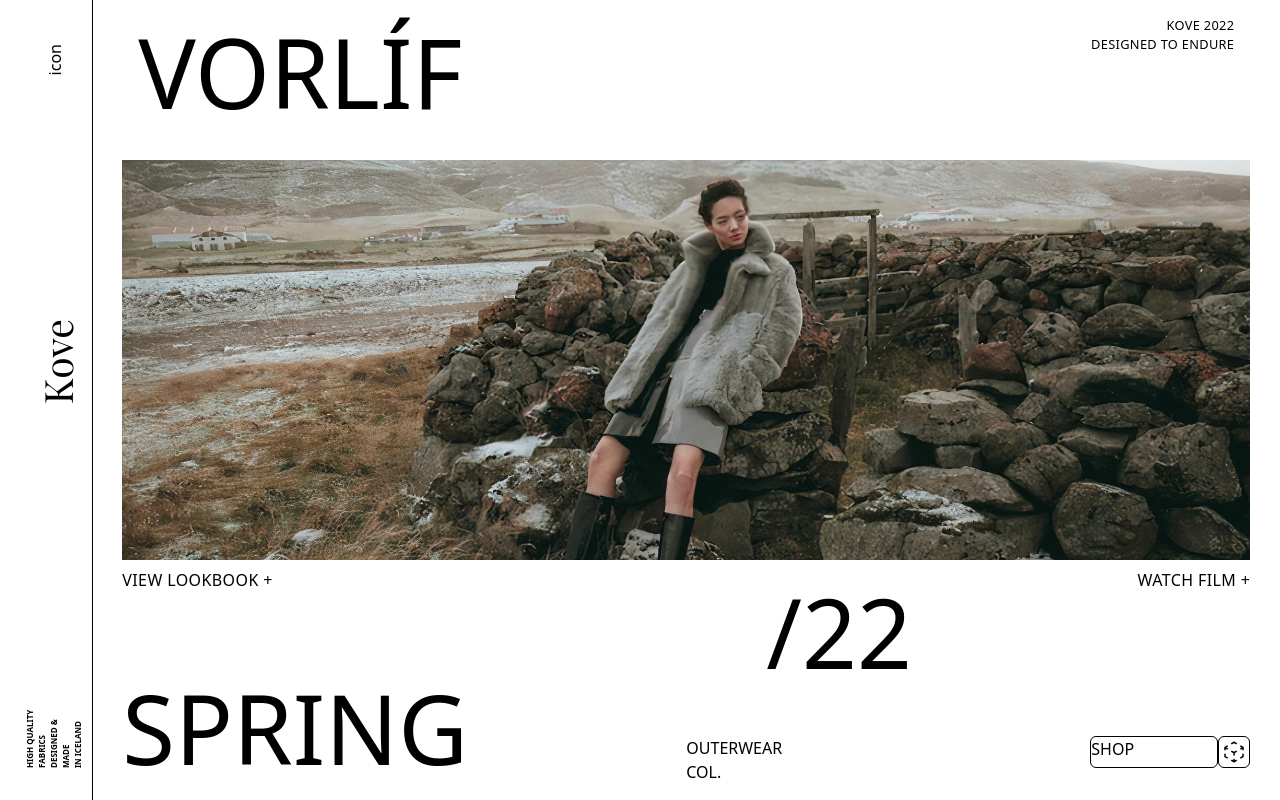
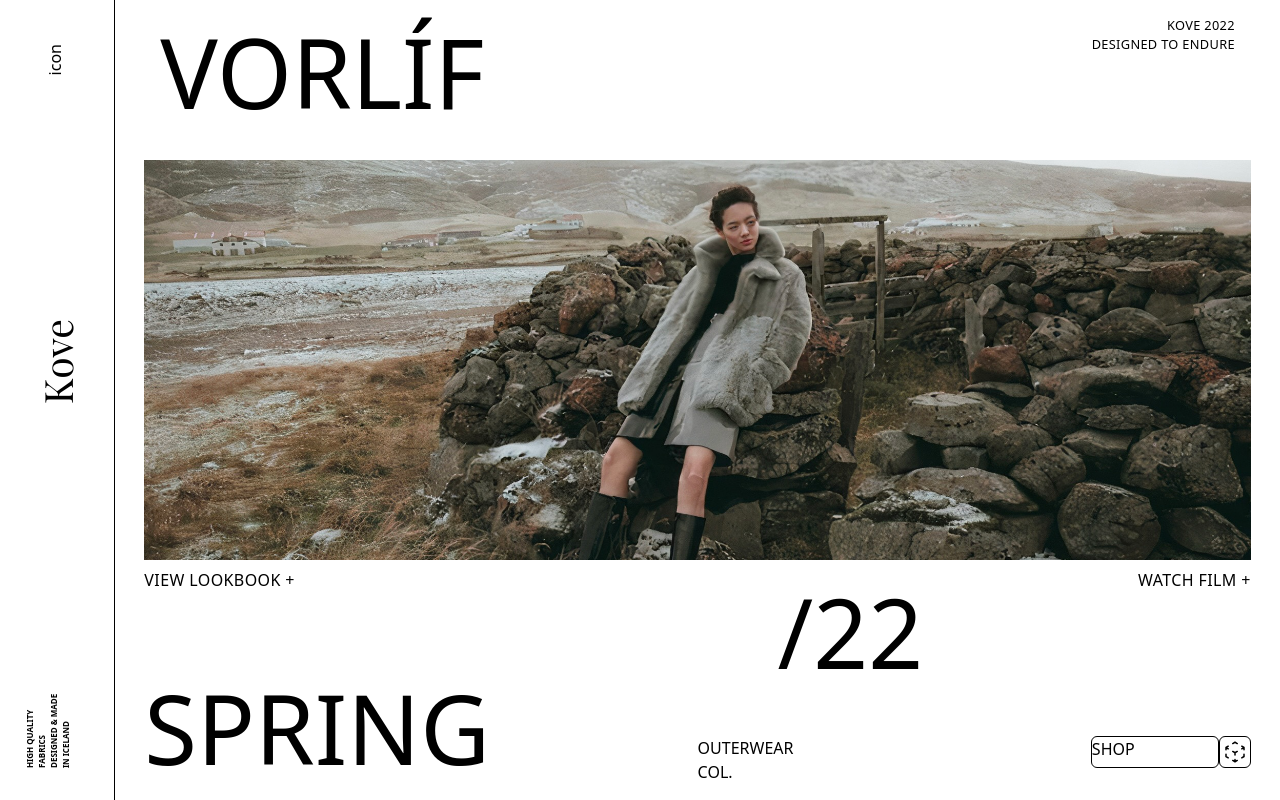
Before and after one commit to annaleexjohnson/fashion-website, a React (Vite) app: page / in a window 1280 px wide. Built offline with nearby package versions, Linux system fonts and the light colour scheme; a web font is replaced by a local one.

Commit message:
Adjust spacing

```diff
--- a/src/components/Header.tsx
+++ b/src/components/Header.tsx
@@ -1,6 +1,6 @@
 const Header = () => {
     return(
-        <div className="z-50 relative flex flex-col justify-between content-top h-[100%] w-[12vh] py-8 px-6 m-0 border-r border-black">
+        <div className="z-50 fixed flex flex-col justify-between content-top h-[100%] min-w-[9vw] py-8 px-6 m-0 bg-white border-r border-black">
             <div >
                 <div className="absolute rotate-[270deg] origin-[100%]">
                     icon
--- a/src/components/HomePage.tsx
+++ b/src/components/HomePage.tsx
@@ -1,6 +1,6 @@
 const HomePage = () => {
     return(
-        <div className="flex flex-wrap flex-col content-center w-[100vw] h-[100vh]">
+        <div className="flex flex-wrap flex-col content-center min-w-[91vw] h-[100vh] ml-[9vw]">
             {/* title */}
             <div className="h-[20vh] flex flex-row justify-between px-4">
                 <h1 className="text-10xl ">VORL&Iacute;F</h1>
```
